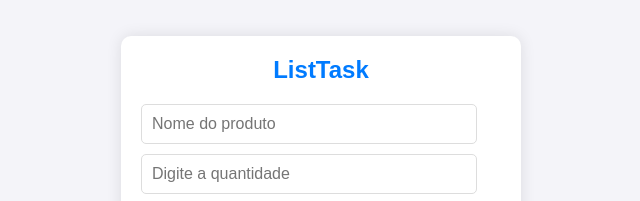
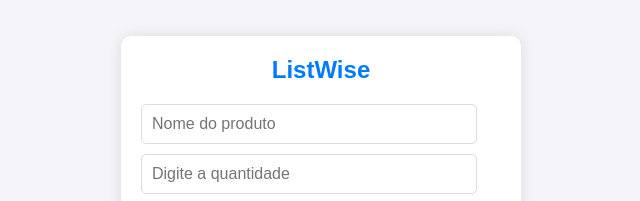
Before and after one commit to SilaSantos/ListTask, a plain HTML site: page index.html in a window 1280 px wide. Shown: the part 201-402 px from the top of the page, 319-959 px from the left. Drawn offline with Linux system fonts and the light colour scheme.

Commit message:
Update index.html

```diff
--- a/index.html
+++ b/index.html
@@ -3,12 +3,12 @@
 <head>
     <meta charset="UTF-8">
     <meta name="viewport" content="width=device-width, initial-scale=1.0">
-    <title>ListTask</title>
+    <title>ListWise</title>
     <link rel="stylesheet" href="style.css">
 </head>
 <body>
     <div id="container">
-        <h3>ListTask</h3>
+        <h3>ListWise</h3>
         <input type="text" placeholder="Nome do produto" class="txtInput">
         <input type="number" placeholder="Digite a quantidade" class="qtnInput">
         <input type="number" placeholder="Digite o valor" class="valueInput">
```
